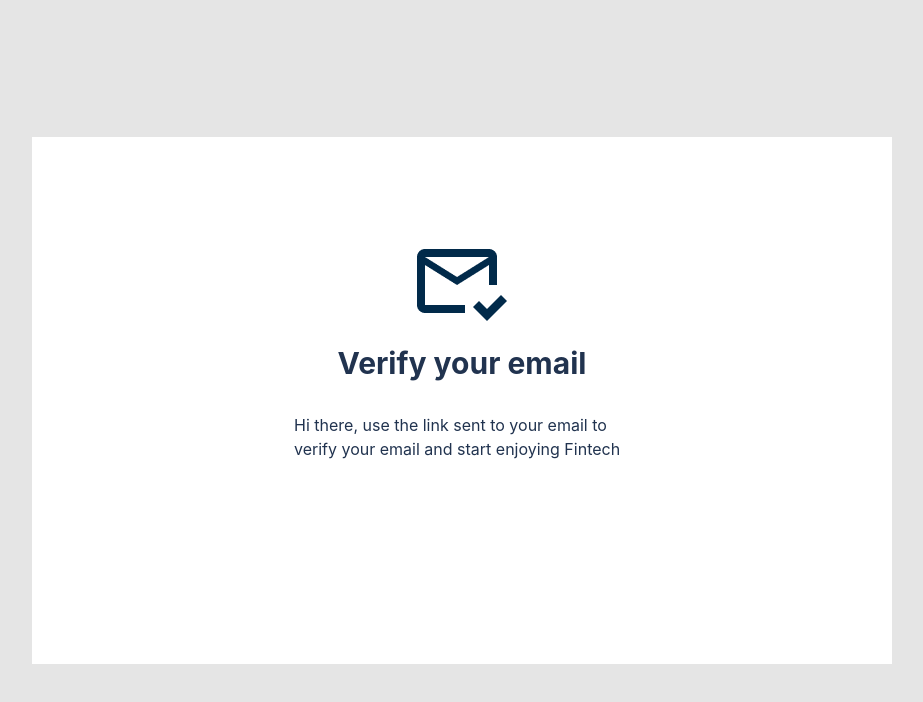
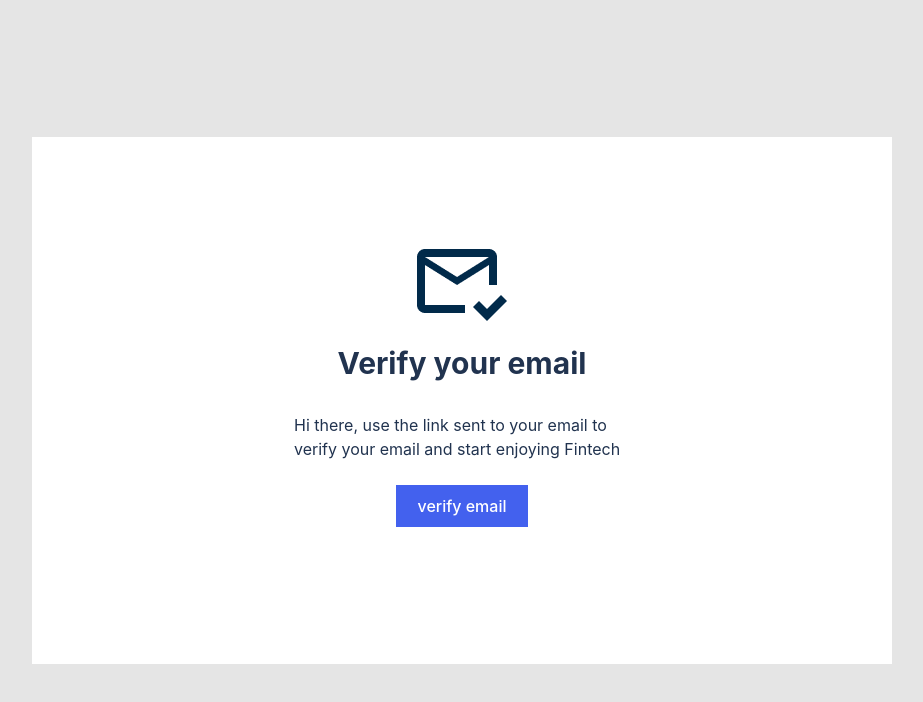
Before and after one commit to Danny4life/fintech.africa, a React (Vite) app: page /email-verification in a window 1280 px wide. Shown: the top 702 px of the page, without its empty margins (178-1101 px from the left). Built offline with nearby package versions, Linux system fonts and the light colour scheme.

Commit message:
add set timeout function to verify email page

```diff
--- /dev/null
+++ b/src/component/alert/Confirm.jsx
@@ -0,0 +1,24 @@
+import GoodIcon from "../../svg/GoodIcon";
+
+
+const Confirm = () => {
+
+
+
+
+
+
+    return (
+        <div className="relative flex justify-center">
+             <div className="text-sm font-bold leading-4 text-[#21334F] gap-2 shadow flex absolute
+                    bottom-5 w-[360px] h-[49px] bg-[#FFFFFF] text-center items-center justify-center">
+                        <GoodIcon />
+                       <span>Your email has been confirmed</span>
+
+            </div>
+
+        </div>
+     );
+}
+
+export default Confirm;
--- a/src/pages/email-verification/EmailVerification.jsx
+++ b/src/pages/email-verification/EmailVerification.jsx
@@ -1,13 +1,38 @@
 import img from "../../assets/verification.png";
+import { Link, useNavigate } from "react-router-dom";
+import { useState } from "react";
+import Confirm from "../../component/alert/Confirm";
+
 
 const EmailVerification = () => {
+
+
+
+    const [show, setShow] = useState(false);
+    const navigate = useNavigate();
+
+    const handleSubmit = (e) => {
+        e.preventDefault();
+        setShow(true);
+
+        setTimeout(() => {
+            navigate("/login");
+        }, 2000);
+
+    };
+
     return (
         <section className="bg-[#E5E5E5] h-screen flex justify-center items-center">
             <div className="w-[430px] h-[350px]
             lg:w-[860px] lg:h-[527px] bg-white"
             >
                 <div className="flex flex-col justify-center items-center non-italic lg:pt-28 pt-12">
+
                     <img src={img} alt="image" className="lg:mb-6" />
+                    {
+                        show === true ?  <Confirm />  : ""
+                    }
+
                     <h3 className="text-base
                     lg:text-3xl font-bold leading-10 text-[#21334F] lg:mb-8">
                         Verify your email
@@ -16,6 +41,14 @@ const EmailVerification = () => {
                         Hi there, use the link sent to your email to verify your email and start enjoying Fintech
                     </p>
                 </div>
+                <div className="flex justify-center items-center">
+                <Link to="#"
+                onClick={(e) => handleSubmit(e)}
+                className="text-base font-medium leading-5 text-[#FFFFFF]
+                w-[132px] h-[42px] bg-[#4361EE] flex justify-center items-center">
+                    verify email
+                </Link>
+            </div>
             </div>
         </section>
      );
```
